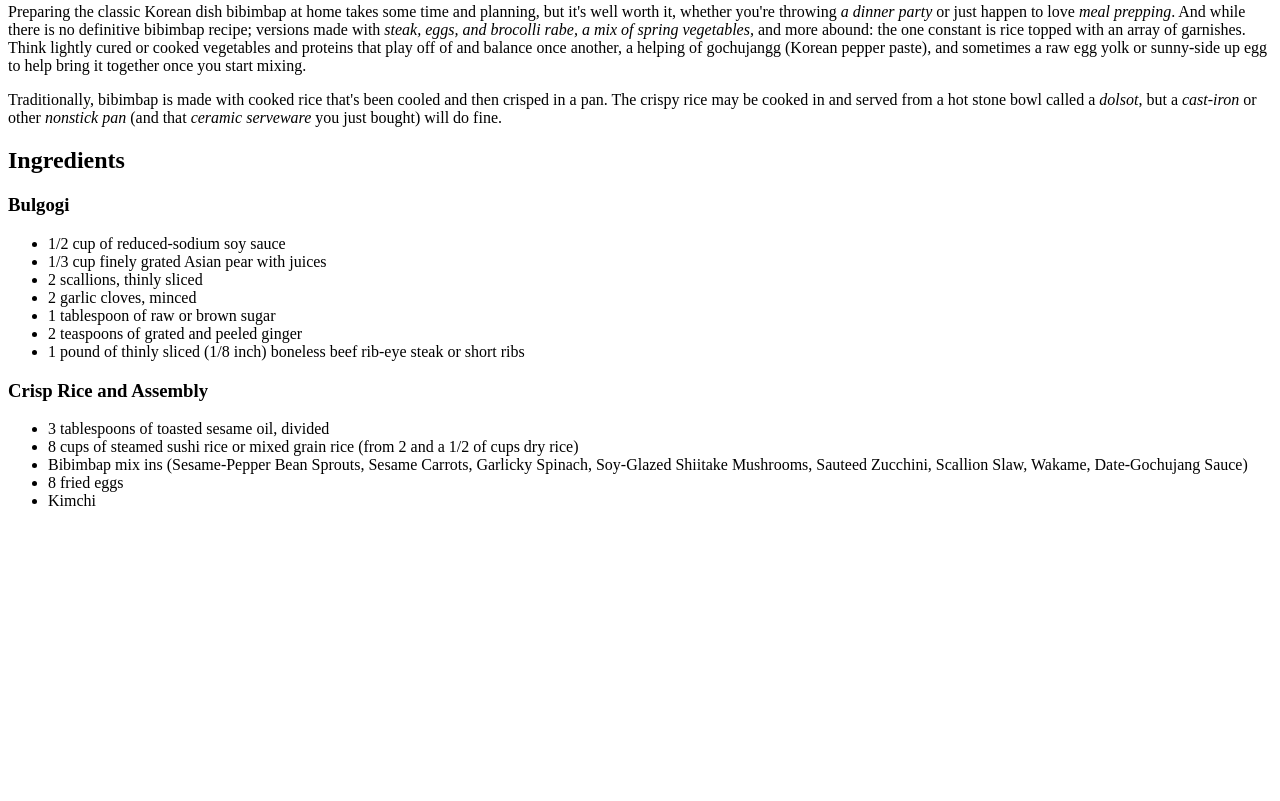
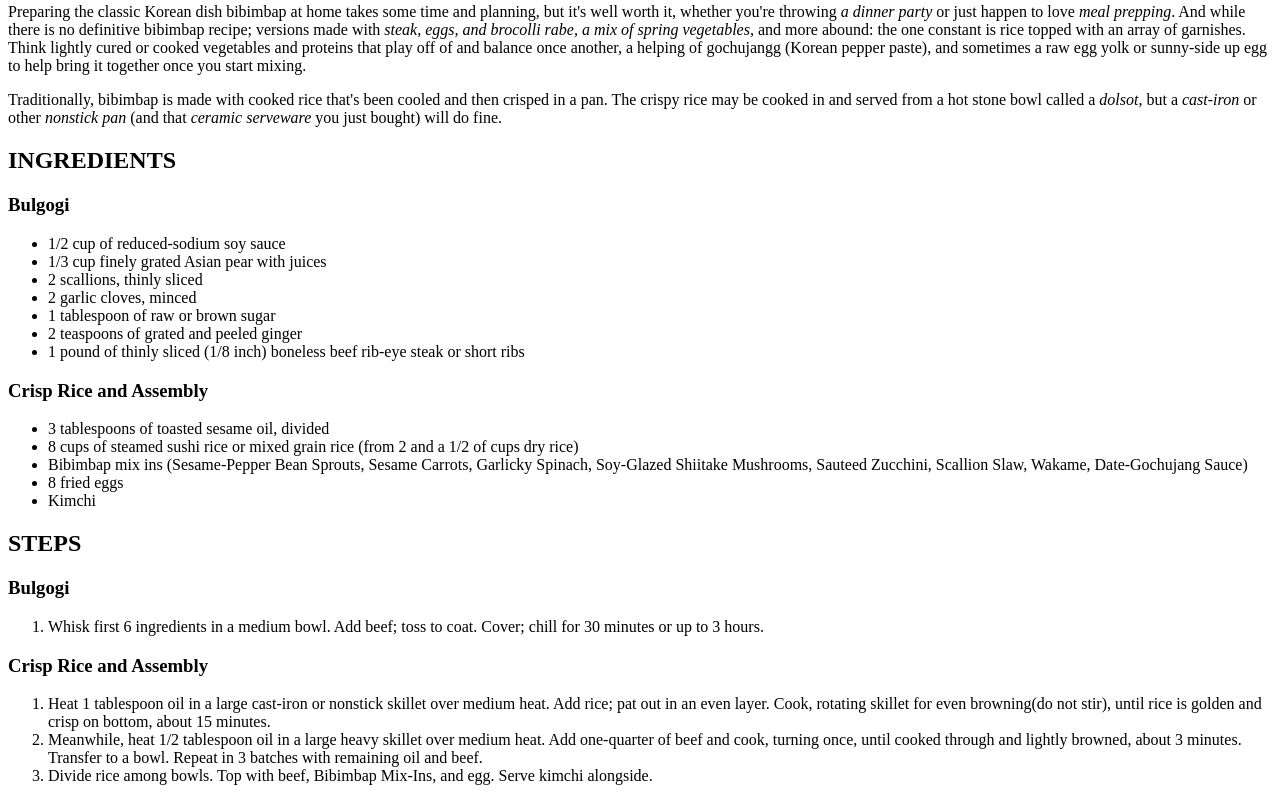
Before and after one commit to fithechicken/odin-recipes, a plain HTML site: page bibimbap.html in a window 1280 px wide. Shown: the part 640-1441 px from the top of the page. Before the commit the page ends 1166 px from the top, so only its background shows below. Drawn offline with Linux system fonts and the light colour scheme.

Commit message:
added steps

```diff
--- a/bibimbap.html
+++ b/bibimbap.html
@@ -13,7 +13,9 @@
         <h3>A korean dish of rich with cooked vegetables, usually meat, and often a raw or fried egg.</h3>
         <p>Preparing the classic Korean dish bibimbap at home takes some time and planning, but it's well worth it, whether you're throwing <i>a dinner party</i> or just happen to love <i>meal prepping</i>. And while there is no definitive bibimbap recipe; versions made with <i>steak, eggs, and brocolli rabe, a mix of spring vegetables,</i> and more abound: the one constant is rice topped with an array of garnishes. Think lightly cured or cooked vegetables and proteins that play off of and balance once another, a helping of gochujangg (Korean pepper paste), and sometimes a raw egg yolk or sunny-side up egg to help bring it together once you start mixing.</p>
         <p>Traditionally, bibimbap is made with cooked rice that's been cooled and then crisped in a pan. The crispy rice may be cooked in and served from a hot stone bowl called a <i>dolsot</i>, but a <i>cast-iron</i> or other <i>nonstick pan</i> (and that <i>ceramic serveware</i> you just bought) will do fine.</p>
-        <h2>Ingredients</h2>
+
+
+        <h2>INGREDIENTS</h2>
         <h3>Bulgogi</h3>
         <ul>
             <li>1/2 cup of reduced-sodium soy sauce</li>
@@ -33,5 +35,18 @@
             <li>Kimchi</li>
         </ul>
 
+
+        <h2>STEPS</h2>
+        <h3>Bulgogi</h3>
+        <ol>
+            <li>Whisk first 6 ingredients in a medium bowl. Add beef; toss to coat. Cover; chill for 30 minutes or up to 3 hours.</li>
+        </ol>
+        <h3>Crisp Rice and Assembly</h3>
+        <ol>
+            <li>Heat 1 tablespoon oil in a large cast-iron or nonstick skillet over medium heat. Add rice; pat out in an even layer. Cook, rotating skillet for even browning(do not stir), until rice is golden and crisp on bottom, about 15 minutes.</li>
+            <li>Meanwhile, heat 1/2 tablespoon oil in a large heavy skillet over medium heat. Add one-quarter of beef and cook, turning once, until cooked through and lightly browned, about 3 minutes. Transfer to a bowl. Repeat in 3 batches with remaining oil and beef.</li>
+            <li>Divide rice among bowls. Top with beef, Bibimbap Mix-Ins, and egg. Serve kimchi alongside.</li>
+        </ol>
+
     </body>
 </html>
```
